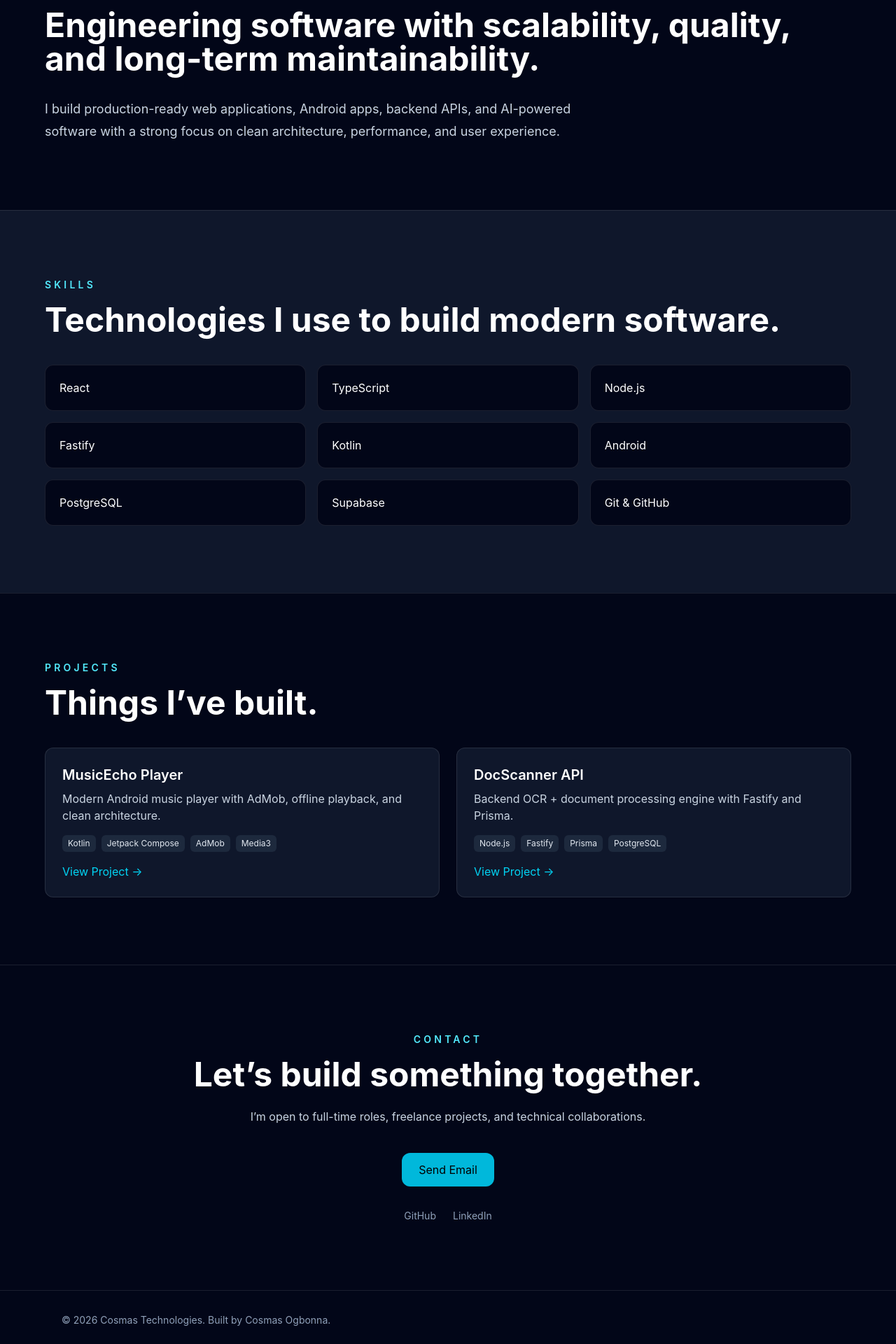
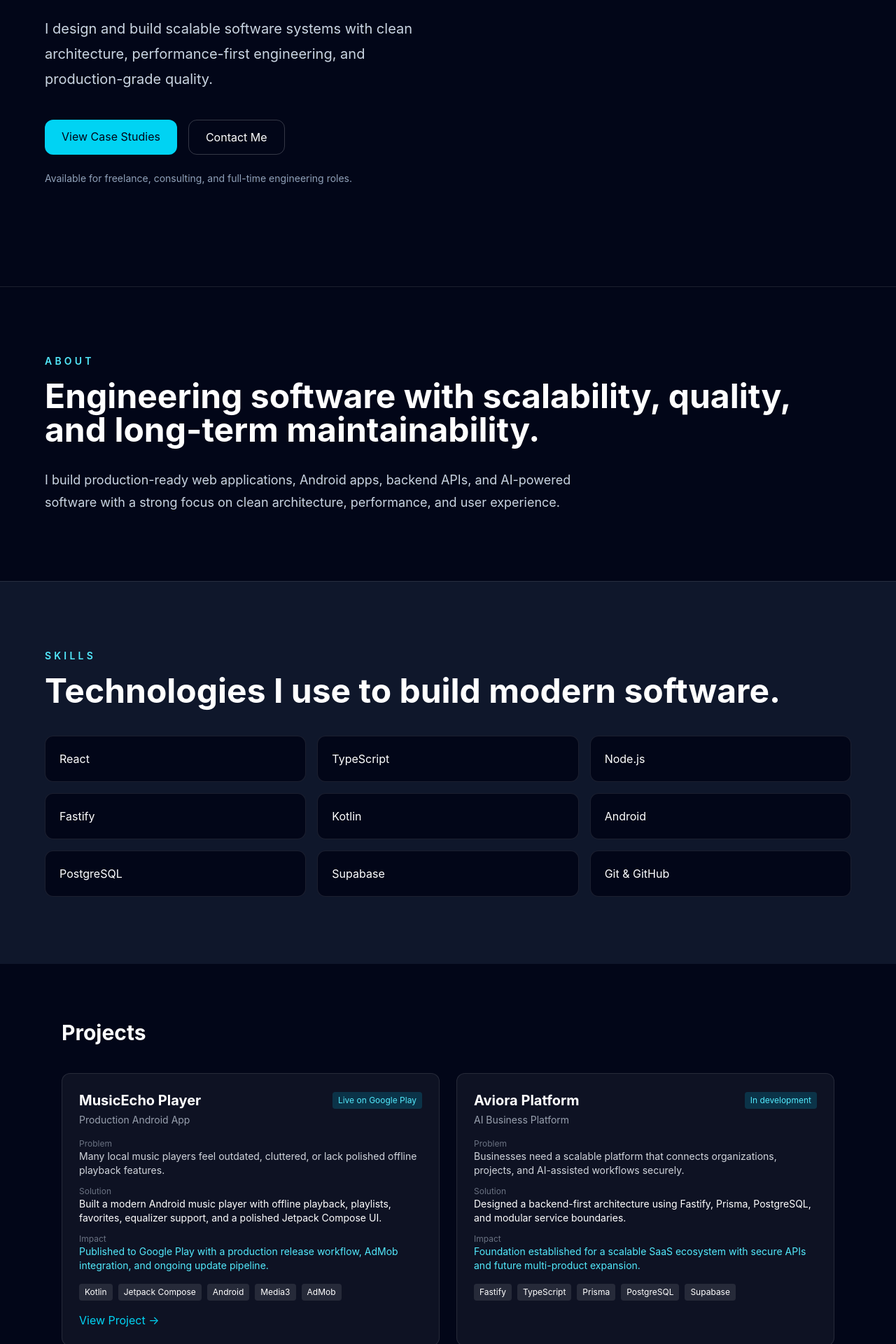
Before and after one commit to cajazi/cajazi.github.io, a React (Vite) app: page / in a window 1280 px wide. Shown: the part 880-2800 px from the top of the page at 70% size. Built offline with nearby package versions, Linux system fonts and the light colour scheme.

Commit message:
Finalize portfolio v1.0: hero polish, case study projects, routing fix, and production optimizations

```diff
--- a/src/components/sections/ContactSection.tsx
+++ b/src/components/sections/ContactSection.tsx
@@ -1,45 +1,40 @@
-import { Reveal } from "../ui/Reveal";
+export function ContactSection() {
+  const email = "social@cosmas.dev";
 
-export function ContactSection() {
+  const copyEmail = async () => {
+    await navigator.clipboard.writeText(email);
+  };
+
   return (
-    <section
-      id="contact"
-      className="border-t border-white/10 bg-slate-950 px-6 py-24"
-    >
-      <div className="mx-auto max-w-3xl text-center">
+    <section id="contact" className="py-20 px-6 max-w-5xl mx-auto">
+      <h2 className="text-3xl font-bold text-white mb-8">Contact</h2>
 
-        <Reveal>
-          <p className="text-sm font-semibold uppercase tracking-[0.3em] text-cyan-300">
-            Contact
-          </p>
+      <div className="grid gap-6 md:grid-cols-2">
 
-          <h2 className="mt-4 text-3xl font-bold text-white md:text-5xl">
-            Let’s build something together.
-          </h2>
+        <div className="bg-white/5 border border-white/10 rounded-xl p-6">
+          <h3 className="text-white font-semibold mb-2">Email</h3>
 
-          <p className="mt-6 text-slate-300">
-            I’m open to full-time roles, freelance projects, and technical collaborations.
-          </p>
-        </Reveal>
+          <p className="text-slate-300 mb-4">{email}</p>
 
-        <Reveal className="mt-10">
+          <button
+            onClick={copyEmail}
+            className="text-sm text-cyan-400 hover:text-cyan-300"
+          >
+            Copy email
+          </button>
+        </div>
+
+        <div className="bg-white/5 border border-white/10 rounded-xl p-6">
+          <h3 className="text-white font-semibold mb-2">GitHub</h3>
+
           <a
-            href="mailto:hello@cosmas.dev"
-            className="inline-flex items-center justify-center rounded-xl bg-cyan-500 px-6 py-3 text-sm font-semibold text-black transition hover:bg-cyan-400"
+            href="https://github.com/cajazi"
+            className="text-slate-300 hover:text-white"
+            target="_blank"
           >
-            Send Email
+            github.com/cajazi
           </a>
-        </Reveal>
-
-        <Reveal className="mt-8 flex items-center justify-center gap-6 text-sm text-slate-400">
-          <a href="https://github.com/" target="_blank" className="hover:text-white">
-            GitHub
-          </a>
-
-          <a href="https://linkedin.com/" target="_blank" className="hover:text-white">
-            LinkedIn
-          </a>
-        </Reveal>
+        </div>
 
       </div>
     </section>
--- a/src/components/sections/HeroSection.tsx
+++ b/src/components/sections/HeroSection.tsx
@@ -1,36 +1,94 @@
 import { motion } from "framer-motion";
 import { fadeUp, staggerContainer } from "../../animations/motion";
-import { profile } from "../../data/profile";
 
 export function HeroSection() {
   return (
-    <section className="mx-auto max-w-6xl px-6 py-24 md:py-32">
+    <section className="relative overflow-hidden px-6 py-24 md:py-36">
+      <div className="absolute inset-0 -z-10 bg-[radial-gradient(circle_at_top_left,rgba(34,211,238,0.18),transparent_35%),radial-gradient(circle_at_bottom_right,rgba(59,130,246,0.12),transparent_35%)]" />
+
       <motion.div
         variants={staggerContainer}
         initial="hidden"
         animate="visible"
-        className="max-w-5xl"
+        className="mx-auto grid max-w-6xl items-center gap-12 md:grid-cols-2"
       >
+        {/* LEFT */}
+        <div>
           <motion.p
             variants={fadeUp}
-          className="mb-4 text-sm font-semibold uppercase tracking-[0.3em] text-cyan-300"
+            className="mb-5 text-sm font-semibold uppercase tracking-[0.3em] text-cyan-300"
           >
-          {profile.role}
+            Full-Stack Engineer & Technical Founder
           </motion.p>
 
           <motion.h1
             variants={fadeUp}
             className="text-5xl font-extrabold leading-tight tracking-tight text-white md:text-7xl"
           >
-          {profile.headline}
+            Building production-ready
+            <br />
+            web apps, Android apps,
+            <br />
+            APIs, and AI systems.
           </motion.h1>
 
           <motion.p
             variants={fadeUp}
-          className="mt-8 max-w-3xl text-xl leading-9 text-slate-300"
+            className="mt-8 text-xl leading-9 text-slate-300"
           >
-          {profile.summary}
+            I design and build scalable software systems with clean architecture,
+            performance-first engineering, and production-grade quality.
           </motion.p>
+
+          {/* CTA */}
+          <motion.div variants={fadeUp} className="mt-10 flex flex-wrap gap-4">
+            <a
+              href="#projects"
+              className="rounded-xl bg-cyan-400 px-6 py-3 text-sm font-semibold text-slate-950 transition hover:bg-cyan-300"
+            >
+              View Case Studies
+            </a>
+
+            <a
+              href="#contact"
+              className="rounded-xl border border-white/20 px-6 py-3 text-sm font-semibold text-white transition hover:border-cyan-300 hover:text-cyan-300"
+            >
+              Contact Me
+            </a>
+          </motion.div>
+
+          {/* Trust line */}
+          <motion.p
+            variants={fadeUp}
+            className="mt-6 text-sm text-slate-400"
+          >
+            Available for freelance, consulting, and full-time engineering roles.
+          </motion.p>
+        </div>
+
+        {/* RIGHT PANEL */}
+        <motion.div
+          variants={fadeUp}
+          className="hidden md:block"
+        >
+          <div className="rounded-2xl border border-white/10 bg-white/[0.03] p-8">
+            <h3 className="text-xl font-bold text-white">
+              Engineering Focus
+            </h3>
+
+            <div className="mt-6 space-y-3 text-sm text-slate-300">
+              <p>✔ Scalable Web Applications</p>
+              <p>✔ Android Development</p>
+              <p>✔ Backend API Systems</p>
+              <p>✔ AI Integration & Automation</p>
+              <p>✔ System Architecture Design</p>
+            </div>
+
+            <div className="mt-6 rounded-xl bg-cyan-400/10 p-4 text-cyan-300">
+              Production-first engineering mindset
+            </div>
+          </div>
+        </motion.div>
       </motion.div>
     </section>
   );
--- a/src/components/sections/ProjectsSection.tsx
+++ b/src/components/sections/ProjectsSection.tsx
@@ -1,47 +1,70 @@
-import { projects, type Project } from "../../data/projects";
+import { projects } from "../../data/projects";
 
 export function ProjectsSection() {
   return (
-    <section id="projects" className="border-t border-white/10 bg-slate-950 px-6 py-24">
-      <div className="mx-auto max-w-6xl">
-        <p className="text-sm font-semibold uppercase tracking-[0.3em] text-cyan-300">
+    <section id="projects" className="px-6 py-20 max-w-6xl mx-auto">
+      <h2 className="text-3xl font-bold text-white mb-10">
         Projects
-        </p>
-
-        <h2 className="mt-4 text-3xl font-bold text-white md:text-5xl">
-          Things I’ve built.
       </h2>
 
-        <div className="mt-10 grid gap-6 md:grid-cols-2">
-          {projects.map((project: Project) => (
+      <div className="grid md:grid-cols-2 gap-6">
+        {projects.map((project) => (
           <div
             key={project.name}
-              className="rounded-xl border border-white/10 bg-slate-900 p-6 transition hover:border-cyan-400"
+            className="p-6 rounded-xl border border-white/10 bg-white/5"
           >
-              <h3 className="text-xl font-semibold text-white">
+            {/* Header */}
+            <div className="flex justify-between items-center">
+              <h3 className="text-xl font-bold text-white">
                 {project.name}
               </h3>
 
-              <p className="mt-2 text-slate-300">
-                {project.description}
+              <span className="text-xs px-2 py-1 rounded bg-cyan-500/20 text-cyan-300">
+                {project.status}
+              </span>
+            </div>
+
+            <p className="text-sm text-gray-400 mt-1">
+              {project.category}
             </p>
 
+            {/* Problem */}
+            <div className="mt-4">
+              <p className="text-xs text-gray-500">Problem</p>
+              <p className="text-sm text-gray-300">{project.problem}</p>
+            </div>
+
+            {/* Solution */}
+            <div className="mt-3">
+              <p className="text-xs text-gray-500">Solution</p>
+              <p className="text-sm text-white">{project.solution}</p>
+            </div>
+
+            {/* Impact */}
+            <div className="mt-3">
+              <p className="text-xs text-gray-500">Impact</p>
+              <p className="text-sm text-cyan-300">{project.impact}</p>
+            </div>
+
+            {/* Tech stack */}
             <div className="mt-4 flex flex-wrap gap-2">
-                {project.technologies.map((technology: string) => (
+              {project.technologies.map((tech) => (
                 <span
-                    key={technology}
-                    className="rounded-md bg-slate-800 px-2 py-1 text-xs text-slate-200"
+                  key={tech}
+                  className="text-xs px-2 py-1 rounded bg-white/10"
                 >
-                    {technology}
+                  {tech}
                 </span>
               ))}
             </div>
 
+            {/* Optional link */}
             {project.url && (
               <a
                 href={project.url}
                 target="_blank"
-                  className="mt-4 inline-block text-sm text-cyan-400 hover:text-cyan-300"
+                rel="noreferrer"
+                className="inline-block mt-4 text-sm text-cyan-400 hover:underline"
               >
                 View Project →
               </a>
@@ -49,7 +72,6 @@
           </div>
         ))}
       </div>
-      </div>
     </section>
   );
 }
--- a/src/data/projects.ts
+++ b/src/data/projects.ts
@@ -1,6 +1,10 @@
 export type Project = {
   name: string;
-  description: string;
+  category: string;
+  status: string;
+  problem: string;
+  solution: string;
+  impact: string;
   technologies: string[];
   url?: string;
 };
@@ -8,14 +12,48 @@
 export const projects: Project[] = [
   {
     name: "MusicEcho Player",
-    description: "Modern Android music player with AdMob, offline playback, and clean architecture.",
-    technologies: ["Kotlin", "Jetpack Compose", "AdMob", "Media3"],
-    url: "https://github.com/cajazi"
+    category: "Production Android App",
+    status: "Live on Google Play",
+    problem: "Many local music players feel outdated, cluttered, or lack polished offline playback features.",
+    solution: "Built a modern Android music player with offline playback, playlists, favorites, equalizer support, and a polished Jetpack Compose UI.",
+    impact: "Published to Google Play with a production release workflow, AdMob integration, and ongoing update pipeline.",
+    technologies: ["Kotlin", "Jetpack Compose", "Android", "Media3", "AdMob"],
+    url: "https://play.google.com/store/apps/details?id=com.dev.musicechoplayer"
   },
   {
-    name: "DocScanner API",
-    description: "Backend OCR + document processing engine with Fastify and Prisma.",
-    technologies: ["Node.js", "Fastify", "Prisma", "PostgreSQL"],
-    url: "https://github.com/cajazi"
+    name: "Aviora Platform",
+    category: "AI Business Platform",
+    status: "In development",
+    problem: "Businesses need a scalable platform that connects organizations, projects, and AI-assisted workflows securely.",
+    solution: "Designed a backend-first architecture using Fastify, Prisma, PostgreSQL, and modular service boundaries.",
+    impact: "Foundation established for a scalable SaaS ecosystem with secure APIs and future multi-product expansion.",
+    technologies: ["Fastify", "TypeScript", "Prisma", "PostgreSQL", "Supabase"]
+  },
+  {
+    name: "ClipForge AI Lite",
+    category: "Video Editing Platform",
+    status: "In development",
+    problem: "Mobile creators need professional editing features like timeline edits, transitions, animations, and reliable export quality.",
+    solution: "Built Android video editing architecture targeting CapCut-style workflows with Media3, OpenGL, FFmpeg, and timeline systems.",
+    impact: "Established an advanced mobile editing engine foundation with transition parity, animation scope, and export pipeline work.",
+    technologies: ["Kotlin", "Android", "Media3", "OpenGL", "FFmpeg"]
+  },
+  {
+    name: "DocScanner PDF",
+    category: "Android Document Scanner",
+    status: "In development",
+    problem: "Users need a clean mobile scanner for document capture, PDF creation, OCR, and file organization.",
+    solution: "Designed a Jetpack Compose Android scanner with ML Kit workflows, PDF utilities, OCR support, and Room persistence.",
+    impact: "Creates the foundation for a professional document productivity tool with Play Store-ready architecture.",
+    technologies: ["Kotlin", "Jetpack Compose", "ML Kit", "Room", "Android"]
+  },
+  {
+    name: "My Video API",
+    category: "Video Processing Backend",
+    status: "In development",
+    problem: "Video applications need backend rendering, storage, edit specifications, and asynchronous processing.",
+    solution: "Built a Fastify backend with edit spec contracts, BullMQ workers, Prisma persistence, storage integration, and FFmpeg rendering.",
+    impact: "Provides the backend foundation for scalable video processing workflows and future creative applications.",
+    technologies: ["Fastify", "TypeScript", "BullMQ", "Prisma", "FFmpeg"]
   }
 ];
--- a/src/router/AppRouter.tsx
+++ b/src/router/AppRouter.tsx
@@ -1,15 +1,26 @@
+import { lazy, Suspense } from "react";
 import { createBrowserRouter } from "react-router-dom";
 import { RootLayout } from "../layouts/RootLayout";
-import { HomePage } from "../pages/HomePage";
-import { NotFoundPage } from "../pages/NotFoundPage";
+
+const HomePage = lazy(() =>
+  import("../pages/HomePage").then((module) => ({
+    default: module.HomePage,
+  }))
+);
 
 export const router = createBrowserRouter([
   {
     path: "/",
     element: <RootLayout />,
     children: [
-      { index: true, element: <HomePage /> },
-      { path: "*", element: <NotFoundPage /> },
+      {
+        index: true,
+        element: (
+          <Suspense fallback={<div className="p-6 text-white">Loading...</div>}>
+            <HomePage />
+          </Suspense>
+        ),
+      },
     ],
   },
 ]);
```
Also changed, not shown: src/main.tsx (+0 -8 lines), vite.config.ts (+12 -0 lines). Lines whose indentation alone changed are shown as unchanged.
